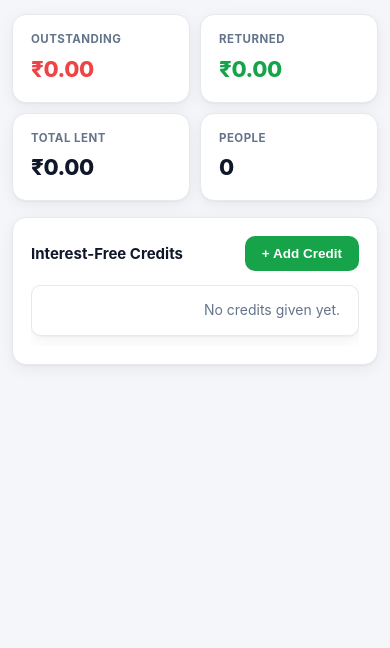
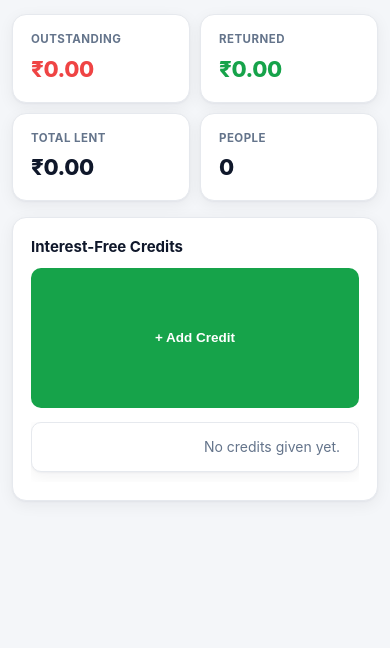
Before and after one commit to jinsphilip/PersonalFinance, a Flask app: page /credits in a window 390 px wide. Shown: the part 51-699 px from the top of the page. Run offline with Flask 3, Linux system fonts and the light colour scheme; the visitor is signed in with stand-in values (Sample User, id 1); data that the repository does not hold is empty.

Commit message:
Fix overlapping section-header controls on mobile
Stack .section-header into a column on phones and let its control group wrap
full-width, so filters/action buttons (e.g. Transactions '+ Add Transaction')
no longer overflow and overlap. CSS-only; applies to all pages; desktop
unchanged. Verified at 390px.

Co-Authored-By: Claude Opus 4.8 <noreply@anthropic.com>
Claude-Session: https://claude.ai/code/session_01KBoawQVtv6jFS8xAM3fnny

```diff
--- a/static/style.css
+++ b/static/style.css
@@ -227,6 +227,11 @@ tbody tr:hover td { background: var(--surface-2); }
   .date-display { display: none; }
   .cards-row { grid-template-columns: 1fr 1fr; gap: 10px; }
   .form-row { grid-template-columns: 1fr; }
+
+  /* Stack section-header controls so titles/filters/buttons never overlap */
+  .section-header { flex-direction: column; align-items: stretch; gap: 10px; }
+  .section-header > div { display: flex; flex-wrap: wrap; gap: 8px; width: 100%; }
+  .section-header select, .section-header input, .section-header .btn { flex: 1 1 140px; min-width: 0; }
   .nw-value { font-size: 28px; }
   .nw-hero { padding: 20px; }
 
```
